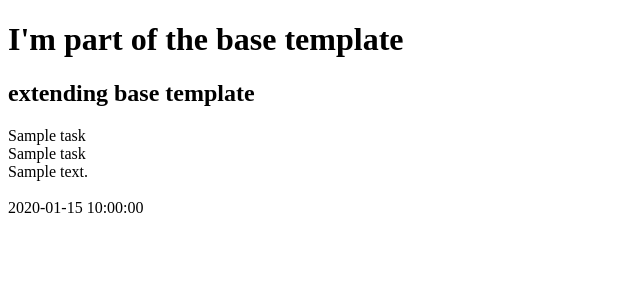
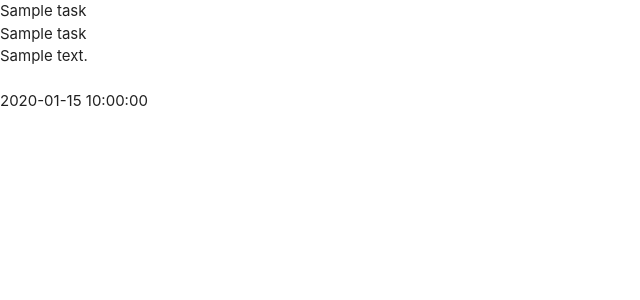
Before and after one commit to JimLynx/task-manager-app, a Flask app: page / in a window 1280 px wide. Shown: the top 300 px of the page, without its empty margins (0-640 px from the left). Run offline with Flask 2, Linux system fonts and the light colour scheme; a database or web service that is not in the repository returns one stand-in record (values such as "Sample title"); some libraries are stand-ins or nearby versions.

Commit message:
Add Materialize and static files

```diff
--- /dev/null
+++ b/static/css/style.css
@@ -0,0 +1,3 @@
+body {
+
+}
--- a/templates/base.html
+++ b/templates/base.html
@@ -1,13 +1,32 @@
 <!DOCTYPE html>
 <html lang="en">
+
 <head>
-    <meta charset="UTF-8">
-    <meta name="viewport" content="width=device-width, initial-scale=1.0">
-    <title>Task Manager</title>
+	<meta charset="UTF-8">
+	<meta name="viewport" content="width=device-width, initial-scale=1.0">
+	<link rel="stylesheet" href="https://cdnjs.cloudflare.com/ajax/libs/font-awesome/5.15.1/css/all.min.css"
+		integrity="sha512-+4zCK9k+qNFUR5X+cKL9EIR+ZOhtIloNl9GIKS57V1MyNsYpYcUrUeQc9vNfzsWfV28IaLL3i96P9sdNyeRssA=="
+		crossorigin="anonymous" type="text/css">
+	<link rel="stylesheet" href="https://cdnjs.cloudflare.com/ajax/libs/materialize/1.0.0/css/materialize.min.css"
+		type="text/css">
+	<link rel="stylesheet" href="{{ url_for('static', filename='css/style.css') }}" type="text/css">
+	{% block styles %}
+	{% endblock %}
+	<title>Task Manager</title>
 </head>
+
 <body>
-    <h1>I'm part of the base template</h1>
-    {% block content %}
-    {% endblock %}
+
+
+	{% block content %}
+	{% endblock %}
+
+	<script src="http://code.jquery.com/jquery-3.5.1.min.js"
+		integrity="sha256-9/aliU8dGd2tb6OSsuzixeV4y/faTqgFtohetphbbj0=" crossorigin="anonymous"></script>
+	<script src="https://cdnjs.cloudflare.com/ajax/libs/materialize/1.0.0/js/materialize.min.js"></script>
+	<script src="{{ url_for('static', filename='js/script.js') }}"></script>
+	{% block scripts %}
+	{% endblock %}
 </body>
+
 </html>
--- a/templates/tasks.html
+++ b/templates/tasks.html
@@ -1,7 +1,5 @@
 {% extends "base.html" %}
 {% block content %}
-
-    <h2>extending base template</h2>
 
     {% for task in tasks %}
         {{ task.task_name }}<br>
```
Also changed, not shown: static/js/script.js (added).
